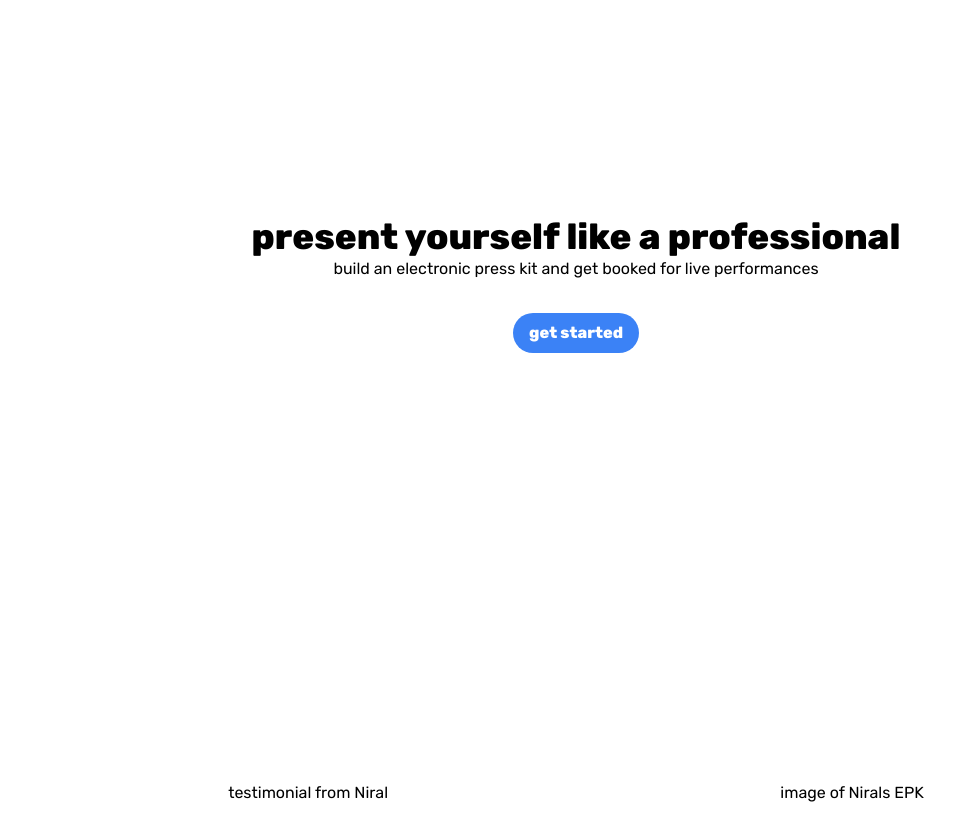
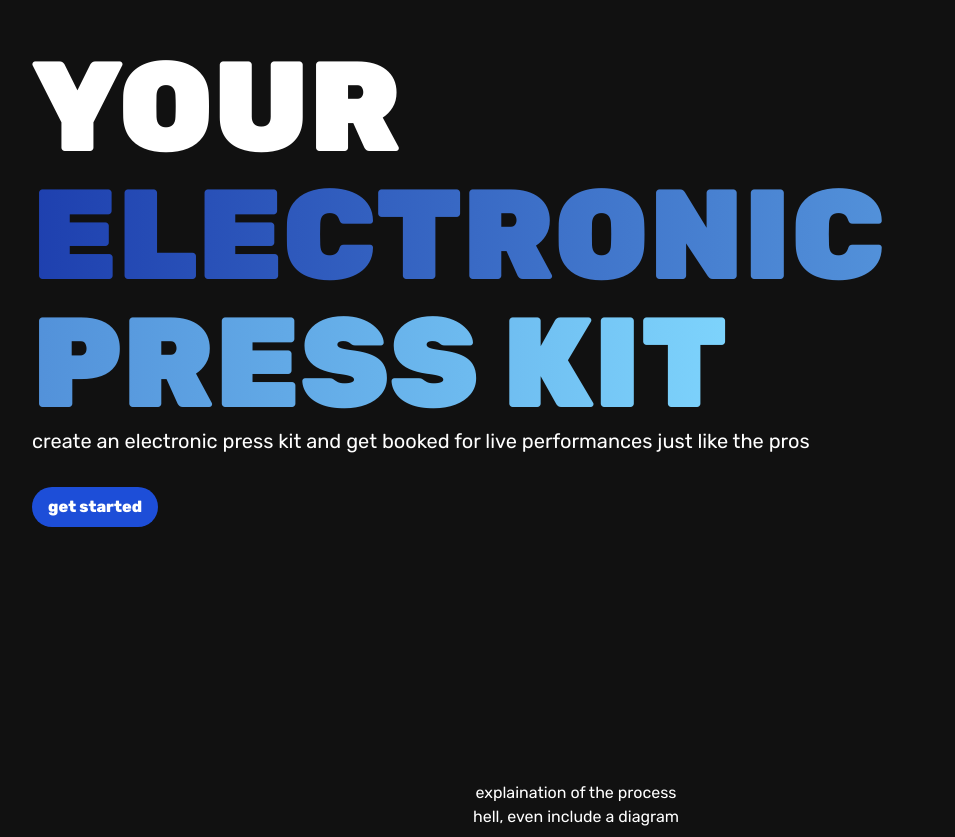
Before and after one commit to TappedOpenSource/epk.tapped.ai, a Next.js app: page / in a window 1280 px wide. Shown: the part 115-952 px from the top of the page, without its empty margins (64-1019 px from the left). Built offline with nearby package versions, Linux system fonts and the light colour scheme.

Commit message:
landing page init

```diff
--- a/src/app/globals.css
+++ b/src/app/globals.css
@@ -2,12 +2,7 @@
 @tailwind components;
 @tailwind utilities;
 
-:root {
-  --foreground-rgb: 0, 0, 0;
-  --background-start-rgb: 214, 219, 220;
-  --background-end-rgb: 255, 255, 255;
+body {
+  background-color: #111;
+  color:  #fff;
 }
-
-body {
-  color: rgb(var(--foreground-rgb));
-}
--- a/src/app/page.tsx
+++ b/src/app/page.tsx
@@ -3,23 +3,33 @@ import Link from 'next/link'
 export default function Home() {
   return (
     <>
-    <main className="flex min-h-screen flex-col items-center justify-center p-24">
+      <main className="flex min-h-screen flex-col items-start justify-center p-24">
         {/* Nav Bar */}
         <h1
-        className='text-4xl font-extrabold text-center'
+          className='uppercase text-9xl font-black'
         >
-        present yourself like a professional
+          your {' '}
+          <span className="text-transparent bg-clip-text bg-gradient-to-r from-blue-800 to-sky-300">
+            electronic press kit
+          </span>
         </h1>
-      <h2>
-        build an electronic press kit and get booked for live performances
+        <h2 className='text-xl text-thin'>
+          create an electronic press kit and get booked for live performances just like the pros
         </h2>
         <div className='h-8' />
         <Link
           href="https://tapped.ai"
-        className='bg-blue-500 text-white font-extrabold px-4 py-2 rounded-full'>
+          className='bg-blue-700 text-white font-extrabold px-4 py-2 rounded-full'>
           get started
         </Link>
       </main>
+      <section>
+        <div className='flex flex-col justify-center items-center p-24'>
+
+        <p>explaination of the process</p>
+        <p>hell, even include a diagram</p>
+        </div>
+      </section>
       <section>
         <div className='flex flex-col md:flex-row justify-around p-24'>
           <div>
```
Lines whose indentation alone changed are shown as unchanged.
